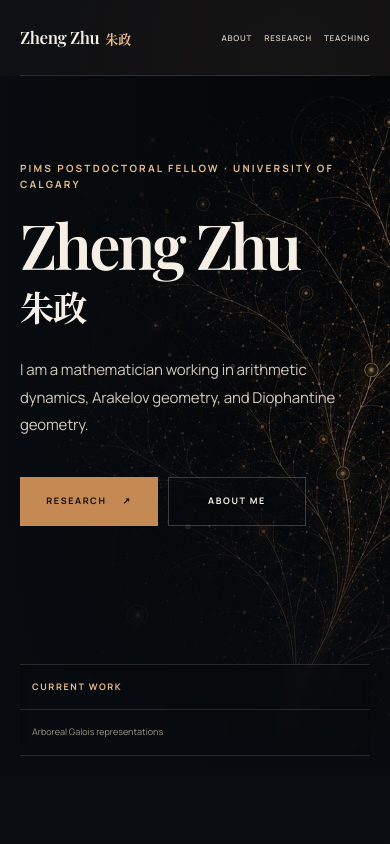
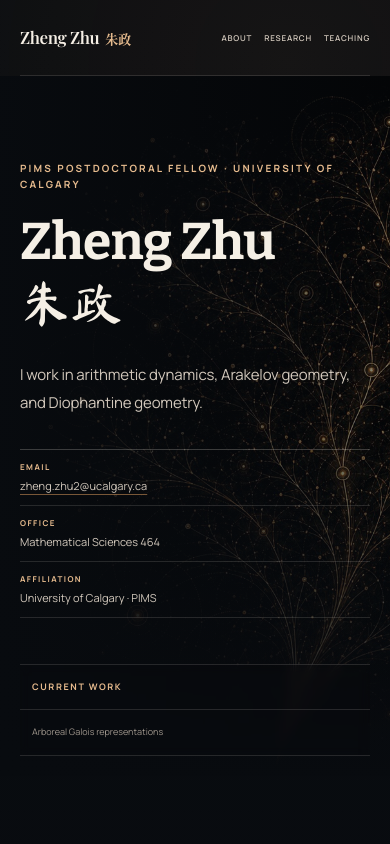
Before and after one commit to HodgeBundle/Personal-Website, a Next.js app: page / in a window 390 px wide. Shown: the top 844 px of the page. Built offline with nearby package versions, Linux system fonts and the light colour scheme.

Commit message:
Refine homepage identity and contact details

```diff
--- a/app/about/page.tsx
+++ b/app/about/page.tsx
@@ -62,24 +62,6 @@ export default function AboutPage() {
             </p>
           </div>
 
-          <aside className="contact-card" aria-labelledby="contact-heading">
-            <p className="section-kicker">Contact</p>
-            <h2 id="contact-heading">University of Calgary</h2>
-            <dl>
-              <div>
-                <dt>Email</dt>
-                <dd><a href="mailto:zheng.zhu2@ucalgary.ca">zheng.zhu2@ucalgary.ca</a></dd>
-              </div>
-              <div>
-                <dt>Office</dt>
-                <dd>Mathematical Sciences 464</dd>
-              </div>
-              <div>
-                <dt>Affiliation</dt>
-                <dd>PIMS · Department of Mathematics and Statistics</dd>
-              </div>
-            </dl>
-          </aside>
         </div>
       </section>
       <SiteFooter />
--- a/app/globals.css
+++ b/app/globals.css
@@ -25,6 +25,8 @@ html {
 body {
   --serif: var(--font-playfair), "Songti SC", "STSong", "Noto Serif CJK SC", serif;
   --serif-cn: "Songti SC", "STSong", "Noto Serif CJK SC", "SimSun", serif;
+  --name-en: var(--font-bitter-name), "Bitter", serif;
+  --name-cn: var(--font-ma-shan-zheng-name), "Ma Shan Zheng", cursive;
   --sans: var(--font-manrope), "Helvetica Neue", Arial, sans-serif;
   margin: 0;
   background: var(--ink);
@@ -177,43 +179,88 @@ button:focus-visible {
 
 .hero h1 {
   display: flex;
-  align-items: baseline;
-  gap: clamp(22px, 3vw, 42px);
+  align-items: flex-start;
+  flex-direction: column;
+  gap: 2px;
   margin: 0;
-  font-family: var(--serif);
-  font-size: clamp(70px, 7.6vw, 108px);
-  font-weight: 600;
-  line-height: 0.98;
-  letter-spacing: -0.045em;
+  font-size: clamp(48px, 4.4vw, 53.3333px);
+  line-height: 1.1;
+  letter-spacing: -0.015em;
+}
+
+.hero h1 .english-name {
+  font-family: var(--name-en);
+  font-size: 1em;
+  font-weight: 700;
 }
 
 .hero h1 .chinese-name {
-  position: relative;
   color: var(--ivory);
-  font-family: var(--serif-cn);
-  font-size: 0.54em;
-  font-weight: 700;
-  letter-spacing: -0.04em;
-}
-
-.hero h1 .chinese-name::before {
-  position: absolute;
-  top: 18%;
-  bottom: 14%;
-  left: calc(-1 * clamp(12px, 1.6vw, 23px));
-  width: 1px;
-  content: "";
-  background: var(--line-strong);
+  font-family: var(--name-cn);
+  font-size: 1em;
+  font-weight: 400;
+  line-height: 1.2;
+  letter-spacing: -0.015em;
 }
 
 .hero-intro {
   max-width: 570px;
-  margin: 32px 0 0;
+  margin: 28px 0 0;
   color: var(--body);
   font-size: clamp(16px, 1.4vw, 19px);
   font-weight: 400;
   line-height: 1.85;
   letter-spacing: -0.01em;
+}
+
+.hero-contact {
+  max-width: 800px;
+  margin-top: 32px;
+  display: grid;
+  grid-template-columns: 1.1fr 0.9fr 1fr;
+  border-top: 1px solid var(--line-strong);
+  border-bottom: 1px solid var(--line);
+  font-style: normal;
+}
+
+.hero-contact > div {
+  min-height: 68px;
+  padding: 13px 20px 12px;
+  border-left: 1px solid var(--line);
+}
+
+.hero-contact > div:first-child {
+  padding-left: 0;
+  border-left: 0;
+}
+
+.hero-contact span {
+  display: block;
+  color: var(--accent-light);
+  font-size: 8px;
+  font-weight: 700;
+  letter-spacing: 0.18em;
+  line-height: 1.5;
+  text-transform: uppercase;
+}
+
+.hero-contact p,
+.hero-contact a {
+  margin: 5px 0 0;
+  display: block;
+  color: var(--body);
+  font-size: 11px;
+  line-height: 1.45;
+}
+
+.hero-contact a {
+  text-decoration: underline;
+  text-decoration-color: rgba(197, 138, 84, 0.6);
+  text-underline-offset: 4px;
+}
+
+.hero-contact a:hover {
+  color: var(--accent-light);
 }
 
 .hero-actions {
@@ -784,7 +831,7 @@ button:focus-visible {
   }
 
   .hero h1 {
-    font-size: clamp(58px, 14vw, 84px);
+    font-size: clamp(48px, 8vw, 53.3333px);
   }
 
   .hero-art {
@@ -932,18 +979,8 @@ button:focus-visible {
   }
 
   .hero h1 {
-    flex-direction: column;
-    align-items: flex-start;
-    gap: 15px;
-    font-size: clamp(52px, 16vw, 70px);
-  }
-
-  .hero h1 .chinese-name {
-    font-size: 0.55em;
-  }
-
-  .hero h1 .chinese-name::before {
-    display: none;
+    gap: 1px;
+    font-size: clamp(44px, 13.2vw, 53.3333px);
   }
 
   .hero-intro {
@@ -951,14 +988,20 @@ button:focus-visible {
     font-size: 15px;
   }
 
-  .hero-actions {
-    gap: 10px;
+  .hero-contact {
+    max-width: 360px;
+    grid-template-columns: 1fr;
   }
 
-  .button {
-    min-width: 138px;
-    padding-inline: 16px;
-    font-size: 9px;
+  .hero-contact > div {
+    min-height: auto;
+    padding: 11px 0;
+    border-top: 1px solid var(--line);
+    border-left: 0;
+  }
+
+  .hero-contact > div:first-child {
+    border-top: 0;
   }
 
   .current-work {
--- a/app/layout.tsx
+++ b/app/layout.tsx
@@ -15,6 +15,20 @@ const playfair = localFont({
   src: "../.vinext/fonts/playfair-display-4ca25ebd8797/playfair-display-9deeae77.woff2",
   variable: "--font-playfair",
   weight: "500 700",
+  display: "swap",
+});
+
+const bitterName = localFont({
+  src: "./fonts/bitter-name.woff2",
+  variable: "--font-bitter-name",
+  weight: "700",
+  display: "swap",
+});
+
+const maShanZhengName = localFont({
+  src: "./fonts/ma-shan-zheng-name.woff2",
+  variable: "--font-ma-shan-zheng-name",
+  weight: "400",
   display: "swap",
 });
 
@@ -42,7 +56,7 @@ export default function RootLayout({
   return (
     <html lang="en">
       <body
-        className={`${manrope.variable} ${playfair.variable} antialiased`}
+        className={`${manrope.variable} ${playfair.variable} ${bitterName.variable} ${maShanZhengName.variable} antialiased`}
         style={{
           "--hero-image": `url("${publicAsset("/images/hero-orbit.jpg")}")`,
         } as CSSProperties}
--- a/app/page.tsx
+++ b/app/page.tsx
@@ -13,29 +13,34 @@ export default function Home() {
         <div className="hero-copy">
           <p className="eyebrow">PIMS Postdoctoral Fellow · University of Calgary</p>
           <h1 id="hero-title">
-            <span>Zheng Zhu</span>
+            <span className="english-name">Zheng Zhu</span>
             <span className="chinese-name" lang="zh-Hans">朱政</span>
           </h1>
           <p className="hero-intro">
-            I am a mathematician working in arithmetic dynamics, Arakelov
-            geometry, and Diophantine geometry.
+            I work in arithmetic dynamics, Arakelov geometry, and Diophantine
+            geometry.
           </p>
-          <div className="hero-actions">
-            <Link className="button button-primary" href="/research">
-              Research
-              <span aria-hidden="true">↗</span>
-            </Link>
-            <Link className="button button-secondary" href="/about">
-              About me
-            </Link>
-          </div>
+          <address className="hero-contact" aria-label="Contact information">
+            <div>
+              <span>Email</span>
+              <a href="mailto:zheng.zhu2@ucalgary.ca">zheng.zhu2@ucalgary.ca</a>
+            </div>
+            <div>
+              <span>Office</span>
+              <p>Mathematical Sciences 464</p>
+            </div>
+            <div>
+              <span>Affiliation</span>
+              <p>University of Calgary · PIMS</p>
+            </div>
+          </address>
         </div>
 
         <aside className="current-work" aria-label="Current research themes">
           <span className="current-work-label">Current work</span>
           <span>Arboreal Galois representations</span>
           <span aria-hidden="true">·</span>
-          <span>Height theory</span>
+          <span>Diophantine approximation</span>
           <span aria-hidden="true">·</span>
           <span>Unlikely intersections</span>
         </aside>
@@ -47,7 +52,7 @@ export default function Home() {
         <p>
           My work studies arithmetic questions arising from iteration, with
           particular interests in arboreal Galois representations,
-          equidistribution, and height theory.
+          equidistribution, and Diophantine approximation.
         </p>
         <Link className="text-link" href="/research">
           View research and publications <span aria-hidden="true">→</span>
```
Also changed, not shown: app/fonts/bitter-name.woff2 (added), app/fonts/ma-shan-zheng-name.woff2 (added).
